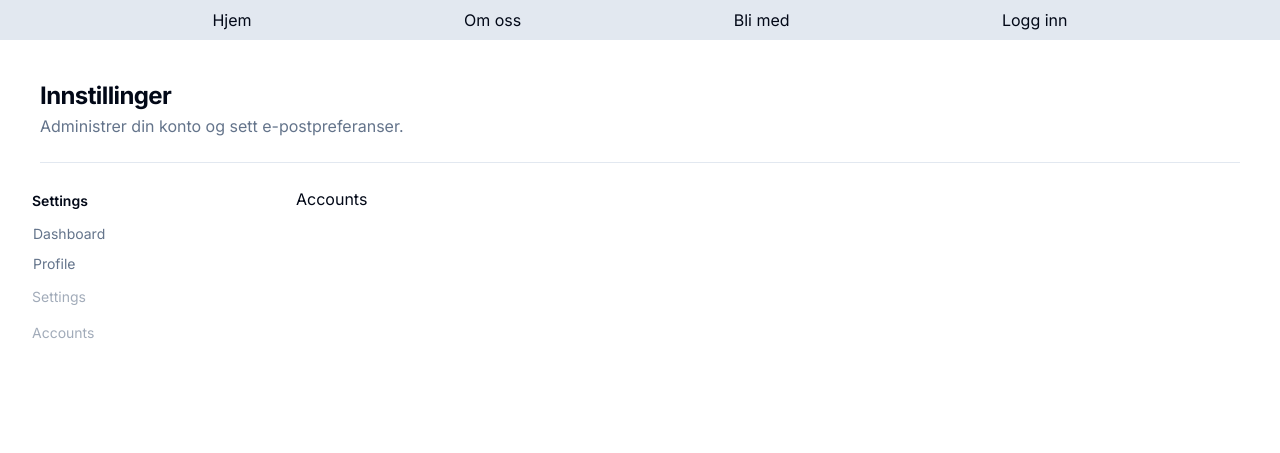
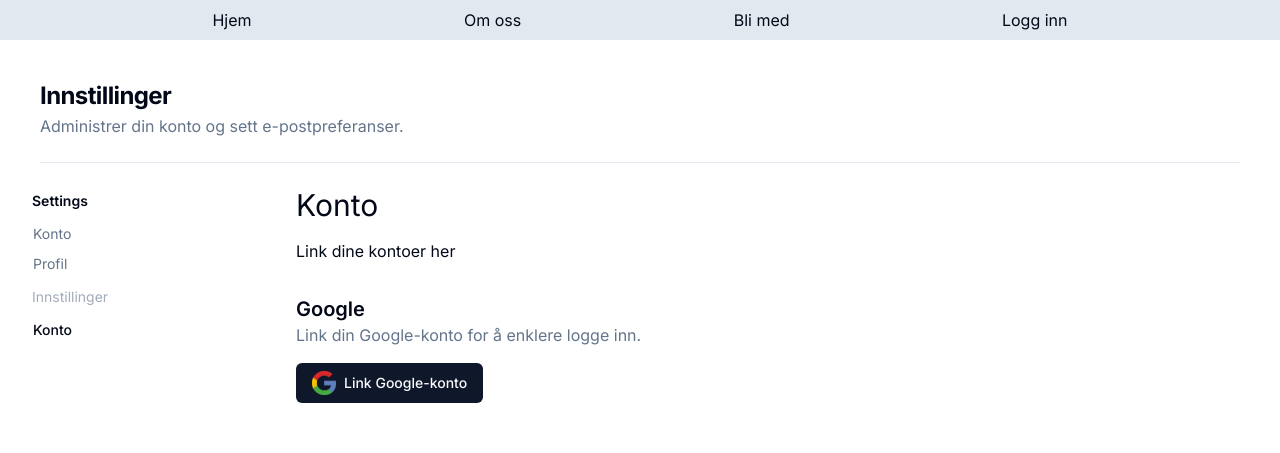
Before and after one commit to Sigdriv/Kor-ska-oss-reis, a Next.js app: page /dashboard/accounts in a window 1280 px wide. Shown: the top 453 px of the page. Built offline with nearby package versions, Linux system fonts and the light colour scheme; no server answers.

Commit message:
refactor: Update types, middleware, and file paths, add reset password functionality, and improve translations

```diff
--- a/app/(protected)/dashboard/accounts/page.tsx
+++ b/app/(protected)/dashboard/accounts/page.tsx
@@ -1,9 +1,24 @@
+import { Button } from "@/components/ui/button";
+import Image from "next/image";
 import React from "react";
+import GooglePicture from "@/assets/google.png";
 
 export default function page() {
   return (
     <div>
-      <h1>Accounts</h1>
+      <h1 className="mb-4 text-3xl">Konto</h1>
+      <p>Link dine kontoer her</p>
+
+      <div className="mt-8">
+        <h2 className="text-xl font-semibold">Google</h2>
+        <p className="text-muted-foreground">
+          Link din Google-konto for å enklere logge inn.
+        </p>
+        <Button className="btn mt-4">
+          <Image className="h-6 w-6 mr-2" src={GooglePicture} alt="Google" />
+          Link Google-konto
+        </Button>
+      </div>
     </div>
   );
 }
--- a/app/(protected)/dashboard/layout.tsx
+++ b/app/(protected)/dashboard/layout.tsx
@@ -15,27 +15,27 @@ const sidebarNavItems = [
     title: "Settings",
     items: [
       {
-        title: "Dashboard",
+        title: "Konto",
         href: "/dashboard",
         items: [],
       },
       {
-        title: "Profile",
+        title: "Profil",
         href: "/dashboard/profile",
         items: [],
         disabled: false,
       },
       {
-        title: "Settings",
+        title: "Innstillinger",
         href: "/dashboard/settings",
         items: [],
         disabled: true,
       },
       {
-        title: "Accounts",
+        title: "Konto",
         href: "/dashboard/accounts",
         items: [],
-        disabled: true,
+        disabled: false,
       },
     ],
   },
--- a/app/(protected)/min-side/dine-paamelte/rediger-lag/[id]/page.tsx
+++ b/app/(protected)/min-side/dine-paamelte/rediger-lag/[id]/page.tsx
@@ -15,7 +15,7 @@ export default function TeamEditPage() {
     const url = new URL(currentUrl);
     const pathSegments = url.pathname.split("/"); // Split the path by '/'
     setId(pathSegments[pathSegments.length - 1]); // Get the last segment
-  });
+  }, []);
 
   useEffect(() => {
     const fetchTeam = async () => {
--- a/app/auth/logginn/page.tsx
+++ b/app/auth/logginn/page.tsx
@@ -1,9 +1,10 @@
 "use client";
+
 import { Button } from "@/components/ui/button";
 import { Card, CardContent, CardHeader, CardTitle } from "@/components/ui/card";
 import { Input } from "@/components/ui/input";
 import Link from "next/link";
-import { useState, useTransition } from "react";
+import { useTransition } from "react";
 import GooglePicture from "@/assets/google.png";
 
 import { LoginSchema } from "@/schemas";
@@ -20,12 +21,10 @@ import {
 import { LoginValue } from "@/types/types";
 import { signIn } from "next-auth/react";
 import Image from "next/image";
-import { useRouter } from "next/navigation";
 import { toast } from "@/components/ui/use-toast";
 
 export default function LogIn() {
   const [isPending, startTransition] = useTransition();
-  const router = useRouter();
 
   const form = useForm({
     resolver: zodResolver(LoginSchema),
@@ -60,12 +59,6 @@ export default function LogIn() {
       } else {
         window.location.href = "/min-side";
       }
-    });
-  };
-
-  const handlerSignInProvider = (provider: string) => {
-    startTransition(async () => {
-      await signIn(provider);
     });
   };
 
@@ -127,6 +120,9 @@ export default function LogIn() {
                       </FormItem>
                     )}
                   />
+                  <Link href="/auth/glemt-passord">
+                    <h1 className="text-right text-sm ">Glemt passord?</h1>
+                  </Link>
                 </div>
                 <div className="flex gap-3">
                   <Link href="/auth/register">
@@ -149,9 +145,11 @@ export default function LogIn() {
               <div className="w-1/3"></div>
               <p>eller</p>
               <hr className="w-1/3" />
+              <div className=" hover:cursor-not-allowed">
                 <Button
-                onClick={() => handlerSignInProvider("google")}
+                  onClick={() => signIn("google")}
                   variant="secondary"
+                  disabled
                 >
                   <Image
                     className="h-8 w-8 mr-2"
@@ -160,6 +158,8 @@ export default function LogIn() {
                   />
                   Login inn med Google
                 </Button>
+                <p className="text-xs text-left mt-2">Ikke implementert enda</p>
+              </div>
             </div>
           </CardContent>
         </Card>
--- a/app/auth/loggut/page.tsx
+++ b/app/auth/loggut/page.tsx
@@ -1,12 +1,14 @@
-// pages/signout.js
 "use client";
 
 import { handleSignOut } from "@/actions";
-import { useEffect } from "react";
+import { useEffect, useTransition } from "react";
 
 export default function SignOut() {
+  const [pending, startTransition] = useTransition();
   useEffect(() => {
-    handleSignOut();
+    startTransition(async () => {
+      await handleSignOut();
+    });
   }, []);
 
   return (
--- a/app/auth/register/page.tsx
+++ b/app/auth/register/page.tsx
@@ -166,14 +166,21 @@ export default function SignUp() {
               <div className="w-1/3"></div>
               <p>eller</p>
               <hr className="w-1/3" />
-              <Button onClick={() => signIn("google")} variant="secondary">
+              <div className=" hover:cursor-not-allowed">
+                <Button
+                  onClick={() => signIn("google")}
+                  variant="secondary"
+                  disabled
+                >
                   <Image
                     className="h-8 w-8 mr-2"
                     src={GooglePicture}
                     alt="Google"
                   />
-                Logg inn med Google
+                  Login inn med Google
                 </Button>
+                <p className="text-xs text-left mt-2">Ikke implementert enda</p>
+              </div>
             </div>
           </CardContent>
         </Card>
--- /dev/null
+++ b/app/kontakt-oss/page.tsx
@@ -0,0 +1,10 @@
+import React from "react";
+
+export default function KontaktOss() {
+  return (
+    <main>
+      <h1>Kontakt oss</h1>
+      <p>Her kan du kontakte oss</p>
+    </main>
+  );
+}
--- a/components/ui/NavBar.tsx
+++ b/components/ui/NavBar.tsx
@@ -23,7 +23,7 @@ export default async function NavBar() {
         <Link href="/">Hjem </Link>
         <Link href="/om-oss">Om oss </Link>
         <Link href="/bli-med">Bli med </Link>
-        {!session ? <Link href="/auth/logginn">Logg inn </Link> : null}
+        {!session && <Link href="/auth/logginn">Logg inn </Link>}
       </div>
 
       {!!session ? (
```
Also changed, not shown: 2 other files (tests, documents, lock files or other folders). Lines whose indentation alone changed are shown as unchanged.
